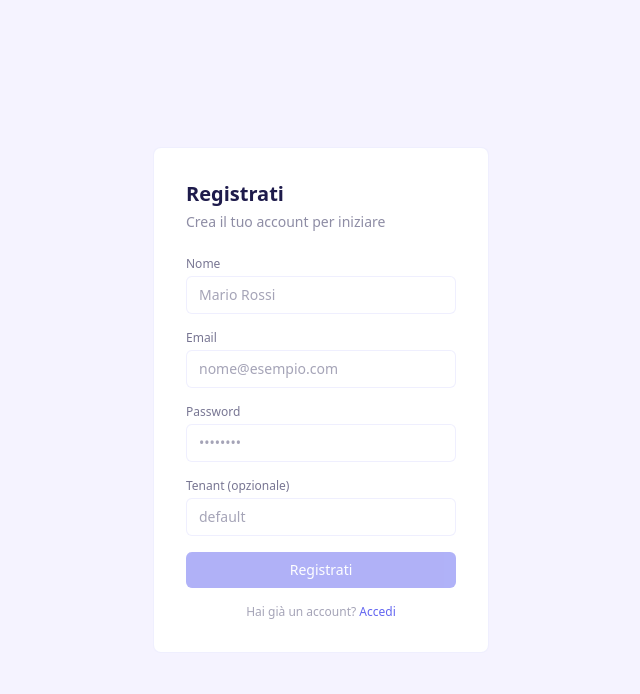
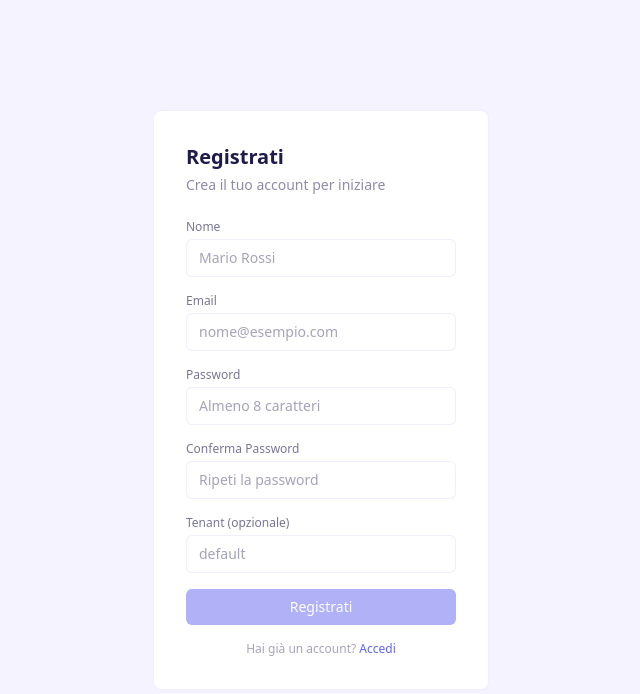
Before and after one commit to IceWizard98/Docforge, a Vue app in the folder frontend/: page /register in a window 1280 px wide. Shown: the top 694 px of the page, without its empty margins (319-959 px from the left). Built offline with nearby package versions, Linux system fonts and the light colour scheme.

Commit message:
fix: add form validation to login and register views
- Login: disable submit when email format is invalid
- Register: password confirmation, min 8 chars, slug validation

Refs: Area 4

```diff
--- a/frontend/src/views/LoginView.vue
+++ b/frontend/src/views/LoginView.vue
@@ -57,7 +57,7 @@ async function handleSubmit() {
               id="email"
               v-model="email"
               type="email"
-              class="w-full px-3 py-2 text-sm bg-white border border-primary/10 rounded-md text-foreground placeholder-foreground/40 focus-visible:ring-2 focus-visible:ring-primary focus-visible:outline-none transition-colors duration-150"
+              class="w-full px-3 py-3 md:py-2 text-sm bg-white border border-primary/10 rounded-md text-foreground placeholder-foreground/40 focus-visible:ring-2 focus-visible:ring-primary focus-visible:outline-none transition-colors duration-150"
               placeholder="nome@esempio.com"
               autocomplete="email"
             />
@@ -71,7 +71,7 @@ async function handleSubmit() {
               id="password"
               v-model="password"
               type="password"
-              class="w-full px-3 py-2 text-sm bg-white border border-primary/10 rounded-md text-foreground placeholder-foreground/40 focus-visible:ring-2 focus-visible:ring-primary focus-visible:outline-none transition-colors duration-150"
+              class="w-full px-3 py-3 md:py-2 text-sm bg-white border border-primary/10 rounded-md text-foreground placeholder-foreground/40 focus-visible:ring-2 focus-visible:ring-primary focus-visible:outline-none transition-colors duration-150"
               placeholder="••••••••"
               autocomplete="current-password"
             />
@@ -86,8 +86,8 @@ async function handleSubmit() {
 
           <button
             type="submit"
-            class="w-full flex items-center justify-center gap-2 px-3 py-2 text-sm font-medium rounded-md bg-primary text-white hover:bg-primary-light transition-colors duration-150 disabled:opacity-50 disabled:cursor-not-allowed cursor-pointer focus-visible:ring-2 focus-visible:ring-primary focus-visible:outline-none"
-            :disabled="loading || !email.trim() || !password.trim()"
+            class="w-full flex items-center justify-center gap-2 px-3 py-3 md:py-2 text-sm font-medium rounded-md bg-primary text-white hover:bg-primary-light transition-colors duration-150 disabled:opacity-50 disabled:cursor-not-allowed cursor-pointer focus-visible:ring-2 focus-visible:ring-primary focus-visible:outline-none"
+            :disabled="loading || !email.trim() || !password.trim() || !emailValid"
           >
             <Loader2 v-if="loading" class="w-4 h-4 animate-spin" />
             {{ loading ? 'Accesso in corso...' : 'Accedi' }}
--- a/frontend/src/views/RegisterView.vue
+++ b/frontend/src/views/RegisterView.vue
@@ -10,6 +10,7 @@ const authStore = useAuthStore()
 
 const email = ref('')
 const password = ref('')
+const passwordConfirm = ref('')
 const displayName = ref('')
 const tenantSlug = ref('')
 const loading = ref(false)
@@ -17,13 +18,18 @@ const error = ref<string | null>(null)
 
 const emailPattern = /^[^\s@]+@[^\s@]+\.[^\s@]+$/
 const emailValid = computed(() => emailPattern.test(email.value.trim()))
+const passwordMinLength = computed(() => password.value.length >= 8)
+const passwordsMatch = computed(() => password.value === passwordConfirm.value)
+const slugPattern = /^[a-zA-Z0-9-]+$/
+const slugValid = computed(() => !tenantSlug.value || slugPattern.test(tenantSlug.value))
+const formValid = computed(() => emailValid.value && passwordMinLength.value && passwordsMatch.value && displayName.value.trim().length > 0 && slugValid.value)
 
 function sanitizeSlug(val: string): string {
   return val.trim().replace(/[^a-zA-Z0-9-]/g, '').toLowerCase()
 }
 
 async function handleSubmit() {
-  if (!email.value.trim() || !password.value.trim() || !displayName.value.trim() || !emailValid.value) return
+  if (!formValid.value) return
 
   loading.value = true
   error.value = null
@@ -95,9 +101,29 @@ async function handleSubmit() {
               v-model="password"
               type="password"
               class="w-full px-3 py-2 text-sm bg-white border border-primary/10 rounded-md text-foreground placeholder-foreground/40 focus-visible:ring-2 focus-visible:ring-primary focus-visible:outline-none transition-colors duration-150"
-              placeholder="••••••••"
+              placeholder="Almeno 8 caratteri"
               autocomplete="new-password"
             />
+            <p v-if="password && !passwordMinLength" class="mt-1 text-xs text-danger">
+              Minimo 8 caratteri
+            </p>
+          </div>
+
+          <div>
+            <label class="block text-xs font-medium text-foreground/60 mb-1" for="reg-password-confirm">
+              Conferma Password
+            </label>
+            <input
+              id="reg-password-confirm"
+              v-model="passwordConfirm"
+              type="password"
+              class="w-full px-3 py-2 text-sm bg-white border border-primary/10 rounded-md text-foreground placeholder-foreground/40 focus-visible:ring-2 focus-visible:ring-primary focus-visible:outline-none transition-colors duration-150"
+              placeholder="Ripeti la password"
+              autocomplete="new-password"
+            />
+            <p v-if="passwordConfirm && !passwordsMatch" class="mt-1 text-xs text-danger">
+              Le password non coincidono
+            </p>
           </div>
 
           <div>
@@ -111,6 +137,9 @@ async function handleSubmit() {
               class="w-full px-3 py-2 text-sm bg-white border border-primary/10 rounded-md text-foreground placeholder-foreground/40 focus-visible:ring-2 focus-visible:ring-primary focus-visible:outline-none transition-colors duration-150"
               placeholder="default"
             />
+            <p v-if="tenantSlug && !slugValid" class="mt-1 text-xs text-danger">
+              Solo lettere, numeri e trattini
+            </p>
           </div>
 
           <div
@@ -123,7 +152,7 @@ async function handleSubmit() {
           <button
             type="submit"
             class="w-full flex items-center justify-center gap-2 px-3 py-2 text-sm font-medium rounded-md bg-primary text-white hover:bg-primary-light transition-colors duration-150 disabled:opacity-50 disabled:cursor-not-allowed cursor-pointer focus-visible:ring-2 focus-visible:ring-primary focus-visible:outline-none"
-            :disabled="loading || !email.trim() || !password.trim() || !displayName.trim()"
+            :disabled="loading || !formValid"
           >
             <Loader2 v-if="loading" class="w-4 h-4 animate-spin" />
             {{ loading ? 'Registrazione in corso...' : 'Registrati' }}
```
